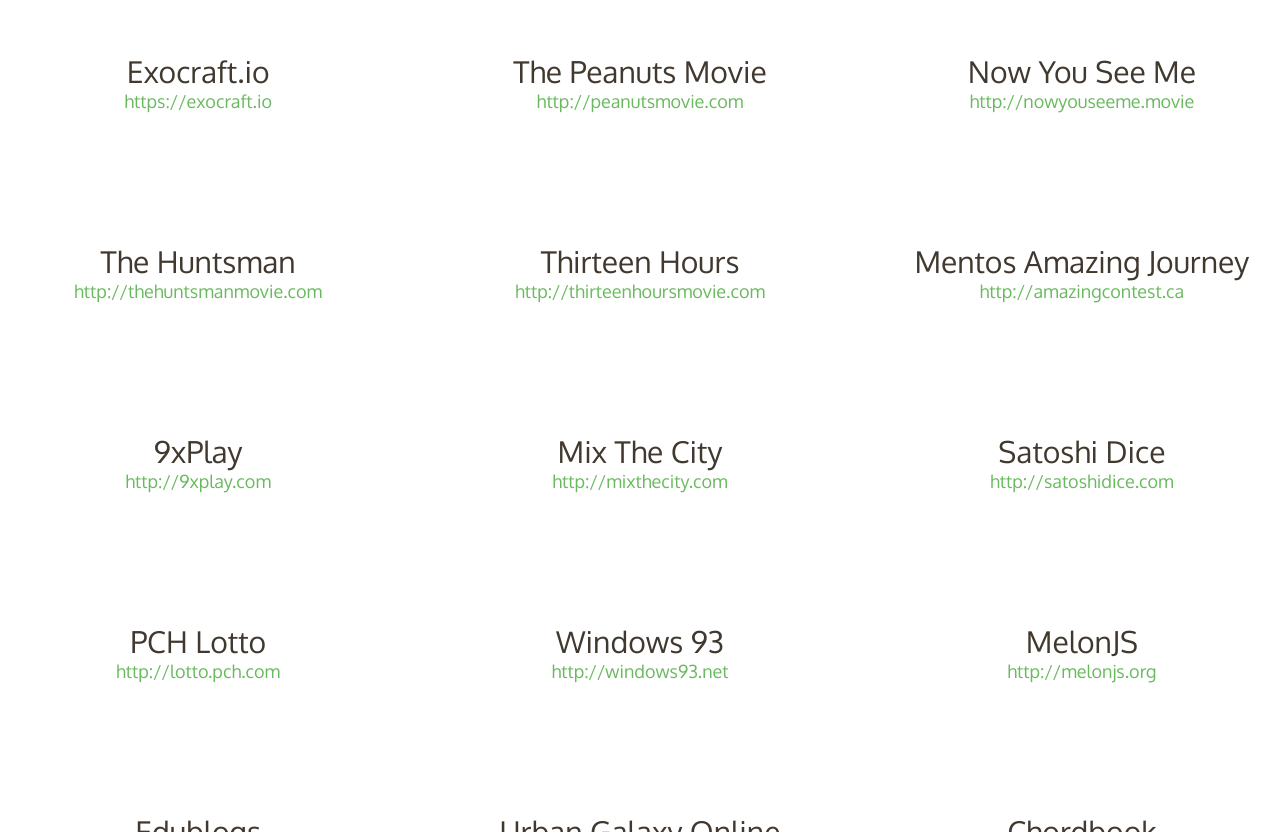
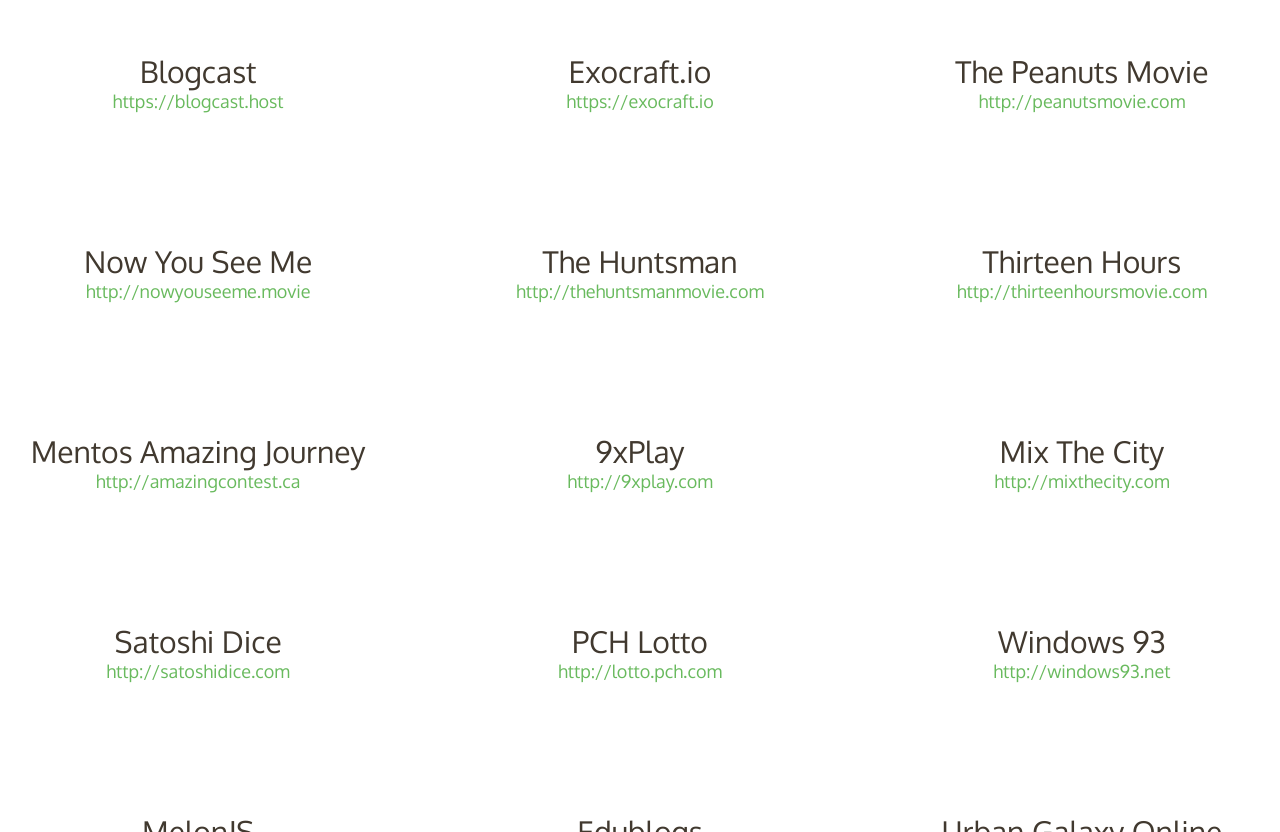
Before and after one commit to goldfire/howlerjs.com, a website: page showcase/index.html in a window 1280 px wide. Shown: the part 2902-3734 px from the top of the page. Drawn offline with nearby package versions, Linux system fonts and the light colour scheme; no server answers.

Commit message:
Add Blogcast to showcase

```diff
--- a/showcase/index.html
+++ b/showcase/index.html
@@ -120,6 +120,10 @@
   <div class="showcase-others">
     <div class="container">
       <div class="demo-list">
+        <a href="https://blogcast.host" target="_blank" class="demo-item small">
+          <div class="demo-title">Blogcast</div>
+          <div class="demo-url">https://blogcast.host</div>
+        </a>
         <a href="https://exocraft.io" target="_blank" class="demo-item small">
           <div class="demo-title">Exocraft.io</div>
           <div class="demo-url">https://exocraft.io</div>
```
